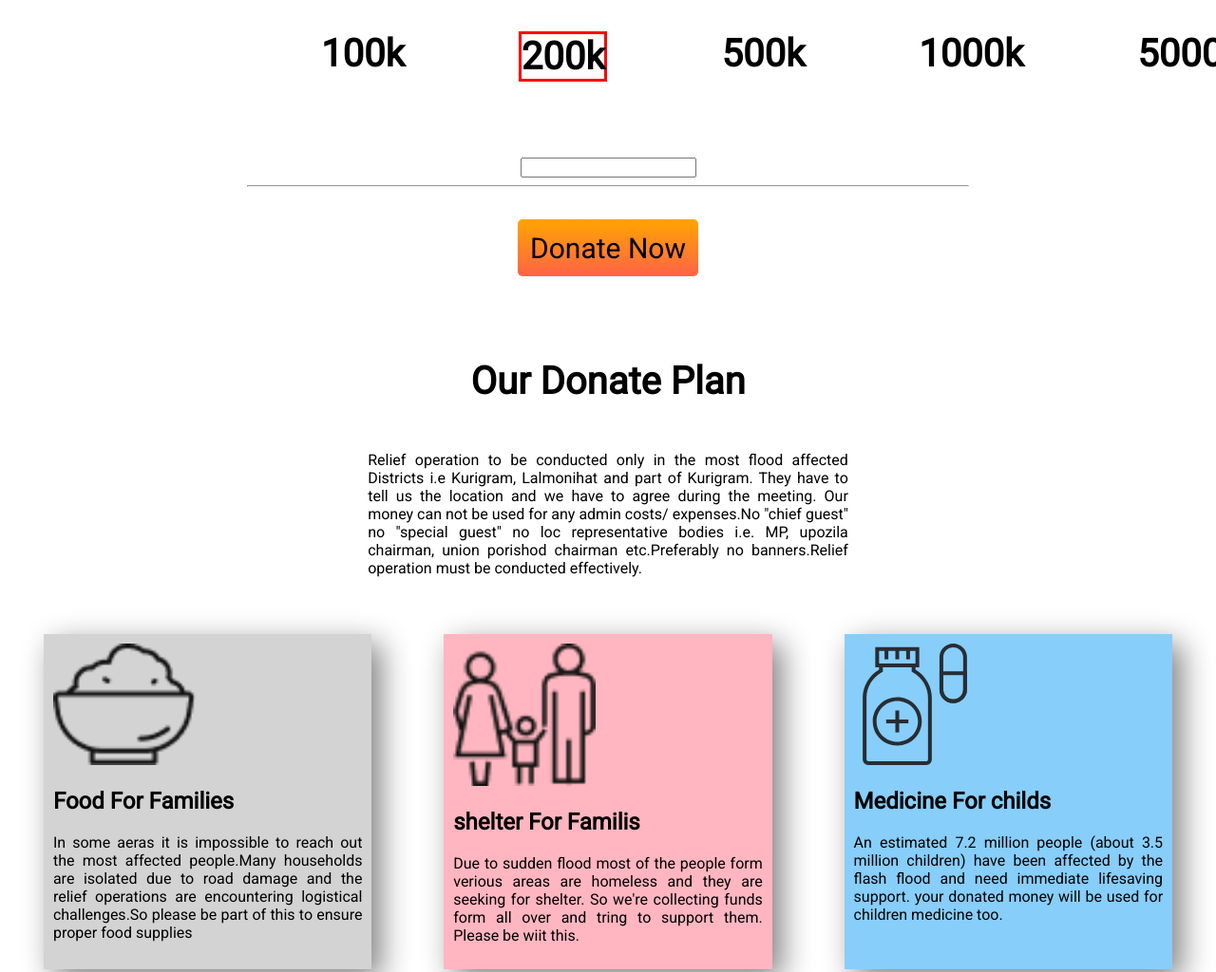
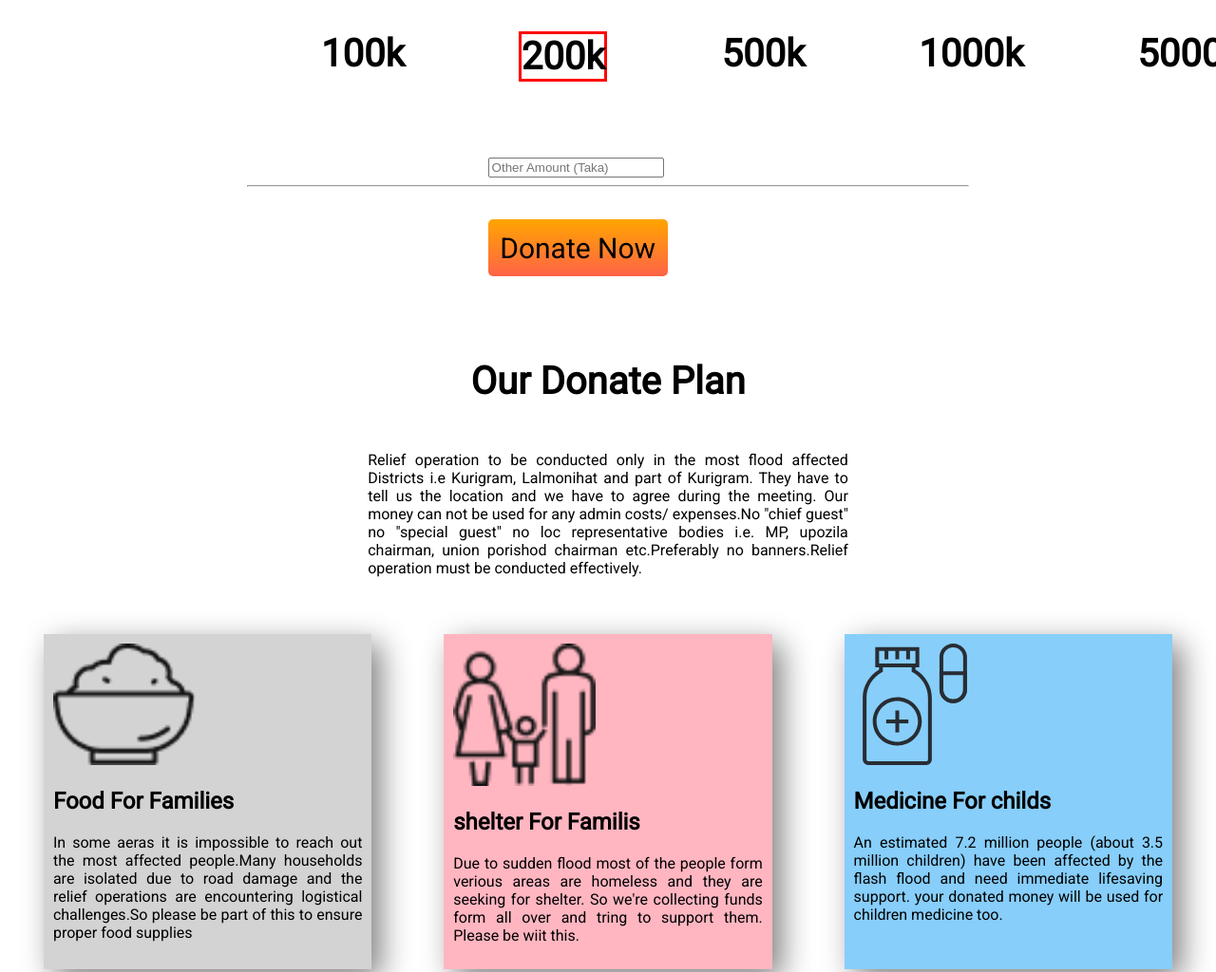
Before and after one commit to Masud-Parveg/prvg-donate-today-repo, a plain HTML site: page index.html in a window 1280 px wide. Shown: the part 1167-2191 px from the top of the page at 95% size. Drawn offline with Linux system fonts and the light colour scheme.

Commit message:
added text

```diff
--- a/index.html
+++ b/index.html
@@ -45,9 +45,9 @@
             <h1>5000k</h1>
         </div>
     </section>
-    <div id="other-amount">
+    <div >
         <form action="">
-            <input type="text" id="Other Amount (Taka)" name="Other Amount (Taka)">
+            <input type="text" id="other-amount" name="Other-Amount-Taka" placeholder="Other Amount (Taka)" >
         </form>
         <hr width="60%"><br><br>
         <a target="_blank" href="https://www.tatango.com/non-profits/" class="donate-button"> Donate Now</a>
@@ -100,7 +100,7 @@
 
         <div class="donate-plan">
             <h1>keep us posted</h1>
-            <p>Lorem, ipsum dolor sit amet consectetur adipisicing elit. Magni odio voluptas facere harum vitae. Ullam magnam totam ipsa fugiat repellat velit ut voluptatum? Laboriosam adipisci voluptas modi quidem nulla obcaecati!</p>
+            <p>Humble requset to all of out there donate your best to help the suffering people and be a part of good work. please keep us posted vie emil and please subscribe </p>
         </div>
 
     <section class="section-08">
--- a/style.css
+++ b/style.css
@@ -74,12 +74,12 @@ body {
 }
 #amount-box h1 {
     border:solid red;
+
 }
+#other-amount {
+    outline: none;
+    margin-left: 40%;
 
-#other-amount {
-    border: none;
-    text-align: center;
-    color: gray;
 }
 .donate-plan h1 {
     margin-top: 100px ;
```
